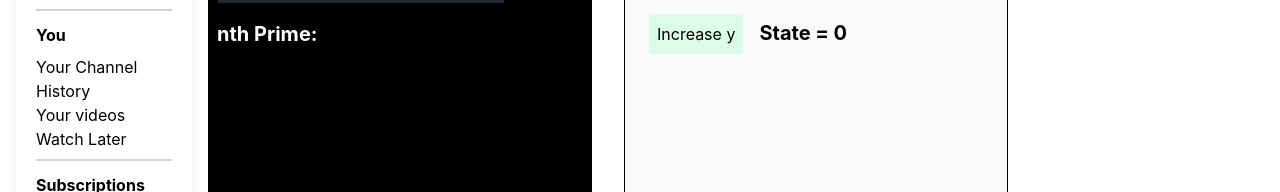
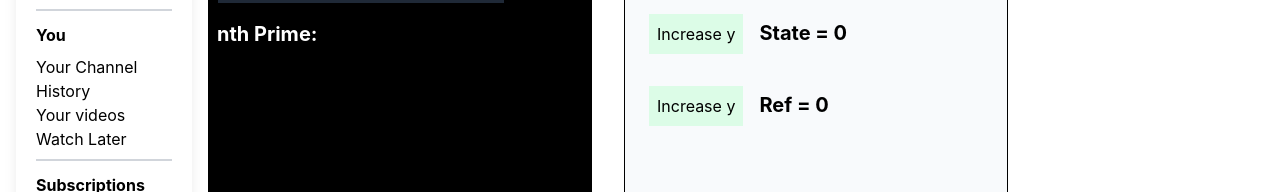
Before and after one commit to mynk-13/youtube-proj, a React (Create React App) app: page /demo in a window 1280 px wide. Shown: the part 205-397 px from the top of the page. Built offline with nearby package versions, Linux system fonts and the light colour scheme; no server answers.

Commit message:
Added useRef hook

```diff
--- a/src/components/Demo2.js
+++ b/src/components/Demo2.js
@@ -1,17 +1,21 @@
-import React, { useState } from 'react'
+import React, { useRef, useState } from 'react'
 
 const Demo2 = () => {
 
-    let x=10;
+    let x=0;
     const [y, setY] = useState(0);
-    // console.log(x);
+
+    const ref=useRef(0);
+   // ref={current :0}
+
+       console.log("Rendering.....");
   return (
     <div className='m-4 p-2 w-96 h-96 bg-slate-50 border border-black '>
         <div>
             <button className='bg-green-100 p-2  m-4'
              onClick={()=>{
                 x=x+1;
-                console.log(x)}
+                console.log("x= ", x)}
                 }>Increase x</button>
             <span className='font-bold text-xl'>Let = {x}</span>
 
@@ -22,6 +26,15 @@ const Demo2 = () => {
             <span className='font-bold text-xl'>State = {y}</span>
 
         </div>
+        <div>
+            <button className='bg-green-100 p-2  m-4'
+             onClick={()=>{
+                ref.current=ref.current+1;
+                console.log("ref = ", ref.current);
+             }}>Increase y</button>
+            <span className='font-bold text-xl'>Ref = {ref.current}</span>
+
+        </div>
     </div>
   )
 }
```
